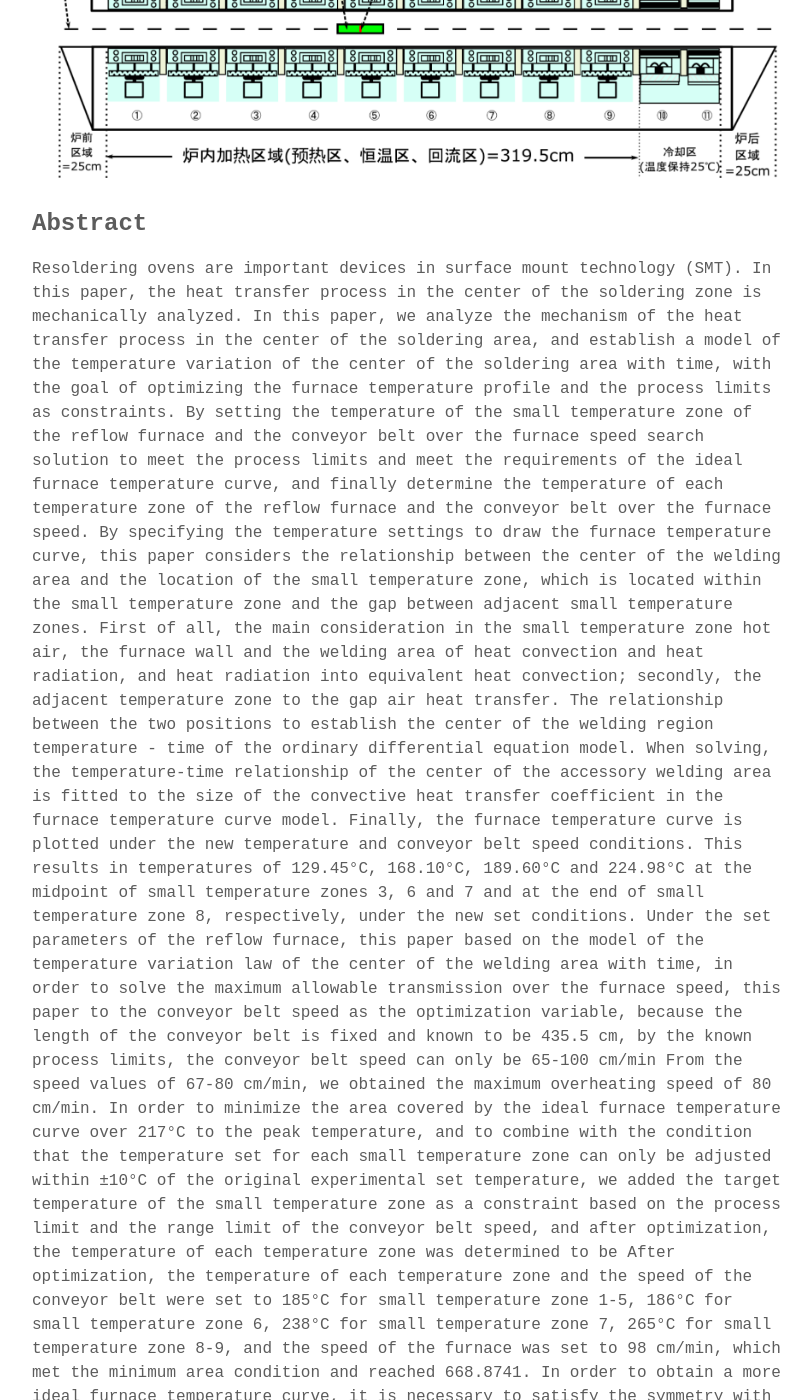
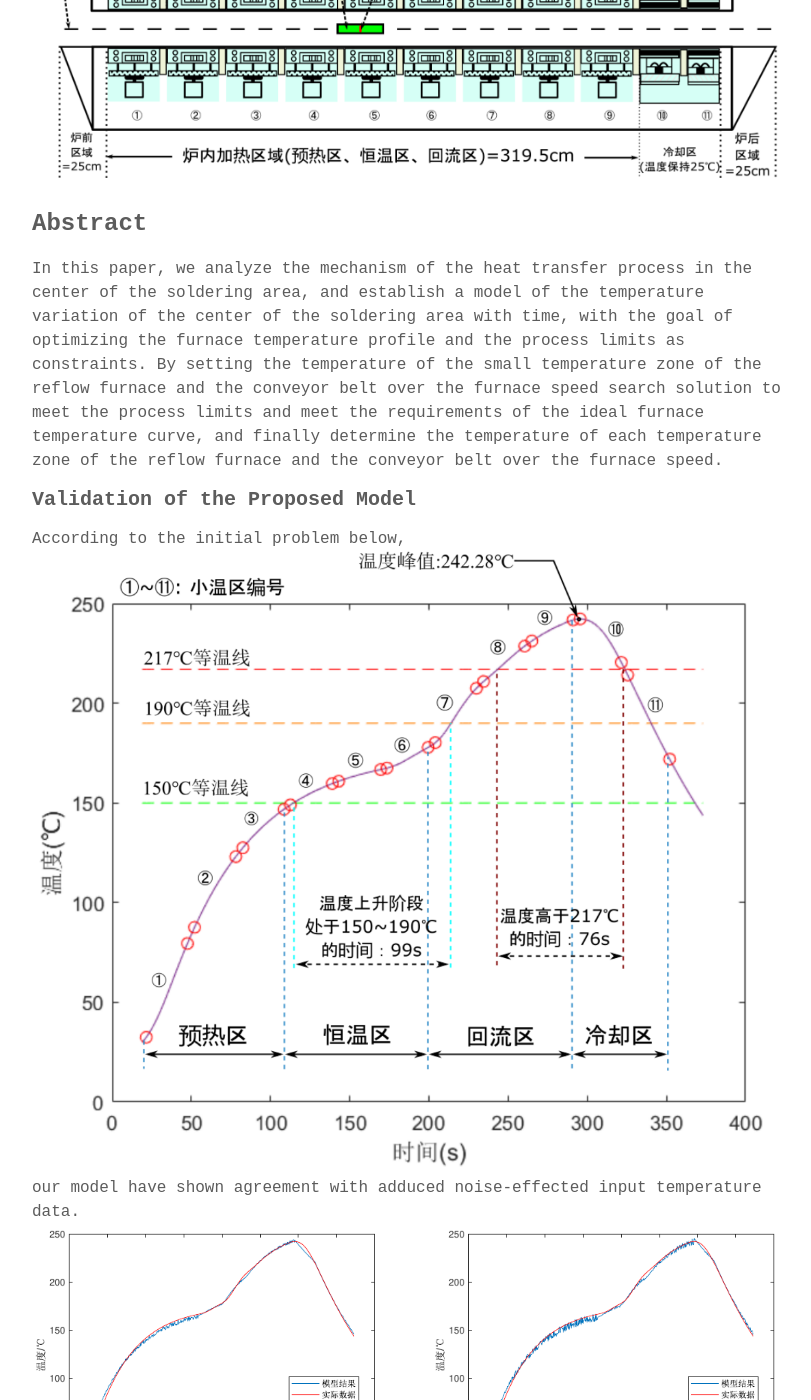
Before and after one commit to ChengJin-git/ChengJin-git.github.io, a Jekyll site: the page built from _posts/2020-09-13-CUMCM-Report.md, in a window 1280 px wide and 1400 px high, scrolled down 377 px. Shown: the whole window, without its empty margins (232-1043 px from the left). Built offline with Jekyll 4.4.1, drawn with Linux system fonts in a browser that asks for light colours; some web fonts are replaced; some of the changed text lies outside the part shown.

Commit message:
fix: 🐛 fix abstract of CUMCM 2020

```diff
--- a/_posts/2020-09-13-CUMCM-Report.md
+++ b/_posts/2020-09-13-CUMCM-Report.md
@@ -7,13 +7,7 @@ date:   2020-09-13 22:00:00
 
 ![](/assets/images/CUMCM_2020_schematic.png)
 ### Abstract
-Resoldering ovens are important devices in surface mount technology (SMT). In this paper, the heat transfer process in the center of the soldering zone is mechanically analyzed.
 In this paper, we analyze the mechanism of the heat transfer process in the center of the soldering area, and establish a model of the temperature variation of the center of the soldering area with time, with the goal of optimizing the furnace temperature profile and the process limits as constraints. By setting the temperature of the small temperature zone of the reflow furnace and the conveyor belt over the furnace speed search solution to meet the process limits and meet the requirements of the ideal furnace temperature curve, and finally determine the temperature of each temperature zone of the reflow furnace and the conveyor belt over the furnace speed.
-By specifying the temperature settings to draw the furnace temperature curve, this paper considers the relationship between the center of the welding area and the location of the small temperature zone, which is located within the small temperature zone and the gap between adjacent small temperature zones. First of all, the main consideration in the small temperature zone hot air, the furnace wall and the welding area of heat convection and heat radiation, and heat radiation into equivalent heat convection; secondly, the adjacent temperature zone to the gap air heat transfer. The relationship between the two positions to establish the center of the welding region temperature - time of the ordinary differential equation model. When solving, the temperature-time relationship of the center of the accessory welding area is fitted to the size of the convective heat transfer coefficient in the furnace temperature curve model. Finally, the furnace temperature curve is plotted under the new temperature and conveyor belt speed conditions. This results in temperatures of 129.45°C, 168.10°C, 189.60°C and 224.98°C at the midpoint of small temperature zones 3, 6 and 7 and at the end of small temperature zone 8, respectively, under the new set conditions.
-Under the set parameters of the reflow furnace, this paper based on the model of the temperature variation law of the center of the welding area with time, in order to solve the maximum allowable transmission over the furnace speed, this paper to the conveyor belt speed as the optimization variable, because the length of the conveyor belt is fixed and known to be 435.5 cm, by the known process limits, the conveyor belt speed can only be 65-100 cm/min From the speed values of 67-80 cm/min, we obtained the maximum overheating speed of 80 cm/min.
-In order to minimize the area covered by the ideal furnace temperature curve over 217°C to the peak temperature, and to combine with the condition that the temperature set for each small temperature zone can only be adjusted within ±10°C of the original experimental set temperature, we added the target temperature of the small temperature zone as a constraint based on the process limit and the range limit of the conveyor belt speed, and after optimization, the temperature of each temperature zone was determined to be After optimization, the temperature of each temperature zone and the speed of the conveyor belt were set to 185°C for small temperature zone 1-5, 186°C for small temperature zone 6, 238°C for small temperature zone 7, 265°C for small temperature zone 8-9, and the speed of the furnace was set to 98 cm/min, which met the minimum area condition and reached 668.8741.
-In order to obtain a more ideal furnace temperature curve, it is necessary to satisfy the symmetry with the peak temperature as the centerline as much as possible. By establishing the index value for measuring the asymmetry of the curve and converting the single-objective planning to multi-objective optimization model on the basis of the previous step to minimize the index value of the asymmetry, a further ideal furnace temperature curve is finally obtained with a minimum index value of 218.7779 for the asymmetry and more thanThe minimum value of the asymmetry index is 218.7779, and the area covered by the temperature from 217°C to the peak temperature is 668.9811. The optimum temperature and belt speed for each temperature zone are set to 185°C for small temperature zone 1-5, 192°C for small temperature zone 6, 235°C for small temperature zone 7, and 265°C for small temperature zone 8-9.  The speed of overheating was set to 98 cm/min.
-In summary, this paper analyzes the temperature variation law in the center of the welding area, and obtains the furnace temperature curve model based on the heat convection heat transfer method to meet the process boundaries, and the actual curve is in good agreement with the generalization.
 #### Validation of the Proposed Model
 According to the initial problem below,
 ![](/assets/images/CUMCM_2020_validation_1.png)
```
